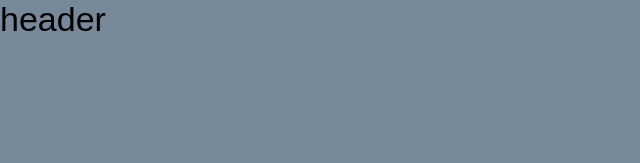
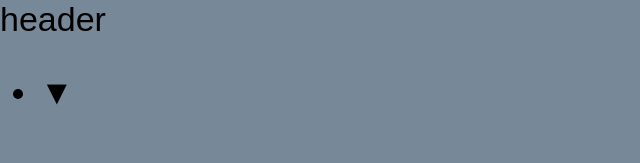
Before and after one commit to SergeyKardashev/navigation-menu-react, a React (Create React App) app: page / in a window 1280 px wide. Shown: the top 163 px of the page, without its empty margins (0-640 px from the left). Built offline with nearby package versions, Linux system fonts and the light colour scheme.

Commit message:
feat: add menu component and start making item component. No styles

```diff
--- a/src/components/App.js
+++ b/src/components/App.js
@@ -1,9 +1,14 @@
 import "./App.css";
+import { Menu } from "./Menu";
+import { MenuItem } from "./MenuItem";
 
 function App() {
   return (
     <div className="App">
       <header className="App-header">header</header>
+      <Menu>
+        <MenuItem />
+      </Menu>
     </div>
   );
 }
--- /dev/null
+++ b/src/components/Menu.jsx
@@ -0,0 +1,5 @@
+import React from "react";
+
+export function Menu({ children }) {
+  return <ul>{children}</ul>;
+}
--- /dev/null
+++ b/src/components/MenuItem.jsx
@@ -0,0 +1,22 @@
+import React, { useState } from "react";
+
+export function MenuItem({ hasSubMenu, label, children }) {
+  const [open, setOpen] = useState(false);
+
+  const handleMouseEnter = () => {
+    setOpen(true);
+  };
+
+  const handleMouseLeave = () => {
+    setOpen(false);
+  };
+
+  return (
+    <li className={`menu-item ${hasSubMenu}`} onMouseEnter={handleMouseEnter} onMouseLeave={handleMouseLeave}>
+      <div className="menu-item_label">
+        {label} {{ hasSubMenu } && "▼"}
+      </div>
+      {hasSubMenu && open && <ul className="submenu">{children}</ul>}
+    </li>
+  );
+}
```
Also changed, not shown: src/components/images/dropdown-icon.svg (added).
